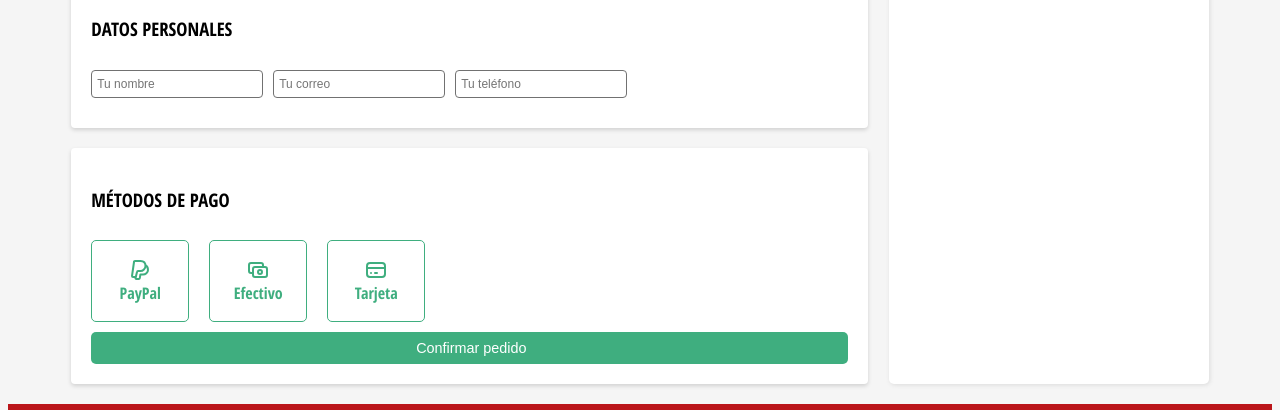
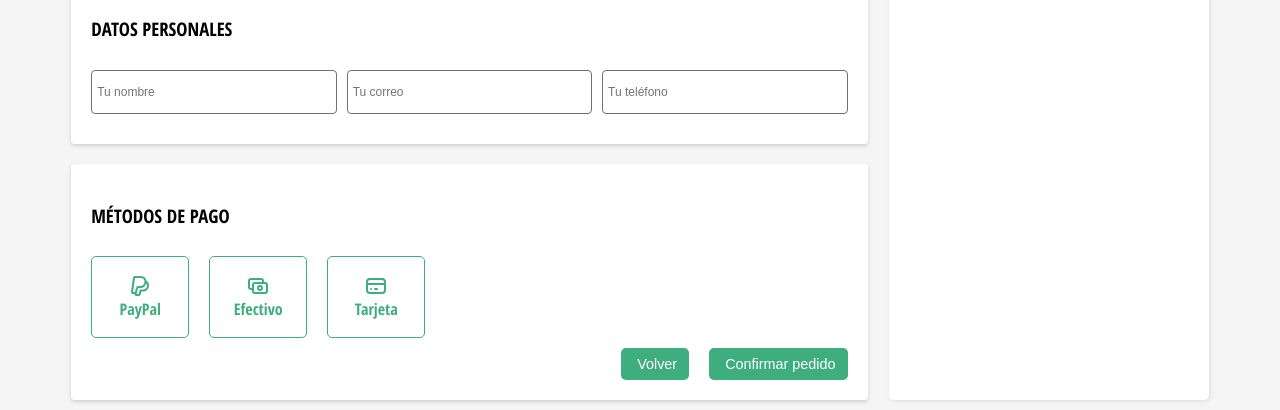
Before and after one commit to Gutsan/Mamma-Mia, a React (Vite) app: page /cart in a window 1280 px wide. Shown: the part 542-952 px from the top of the page. Built offline with nearby package versions, Linux system fonts and the light colour scheme.

Commit message:
Se agrega boton en view cart

```diff
--- a/src/view/Cart.jsx
+++ b/src/view/Cart.jsx
@@ -49,7 +49,10 @@ export const Cart = () => {
               <h4>Tarjeta</h4>
             </div>
           </div>
-          <button>Confirmar pedido</button>
+          <div className="btns-cart">
+            <button>Volver</button>
+            <button>Confirmar pedido</button>
+          </div>
         </section>
       </section>
       <CardCart />
--- a/src/view/cart.css
+++ b/src/view/cart.css
@@ -111,15 +111,21 @@
   border: #717171 solid 1px;
   border-radius: 4px;
   font-size: 12px;
-  height: 1rem;
-  width: 10rem;
+  height: 2rem;
+  /* width: 10rem; */
   padding: 5px;
+  flex-grow: 1;
 }
 .form-dat-user {
   display: flex;
   flex-wrap: wrap;
   gap: 10px;
   margin-bottom: 10px;
+}
+.btns-cart {
+  display: flex;
+  justify-content: flex-end;
+  gap: 20px;
 }
 @media (max-width: 768px) {
   .container-details-cart {
```
Also changed, not shown: src/Components/ModalAddress.jsx (added, +13 -0 lines).
